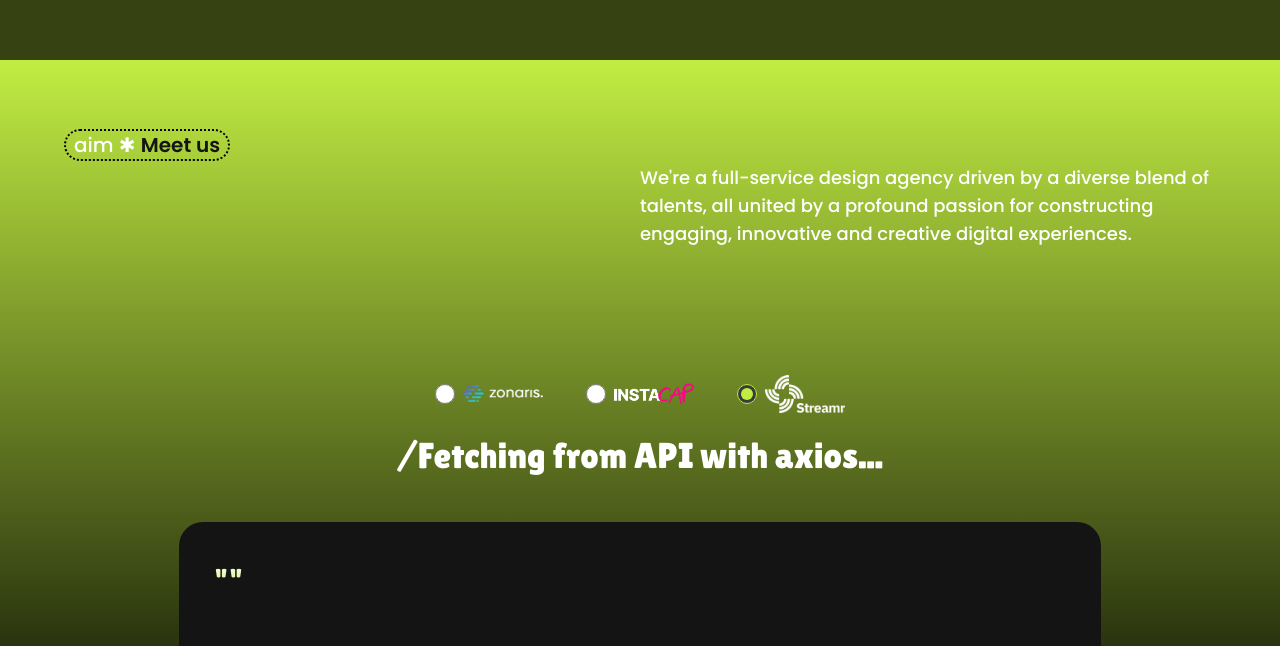
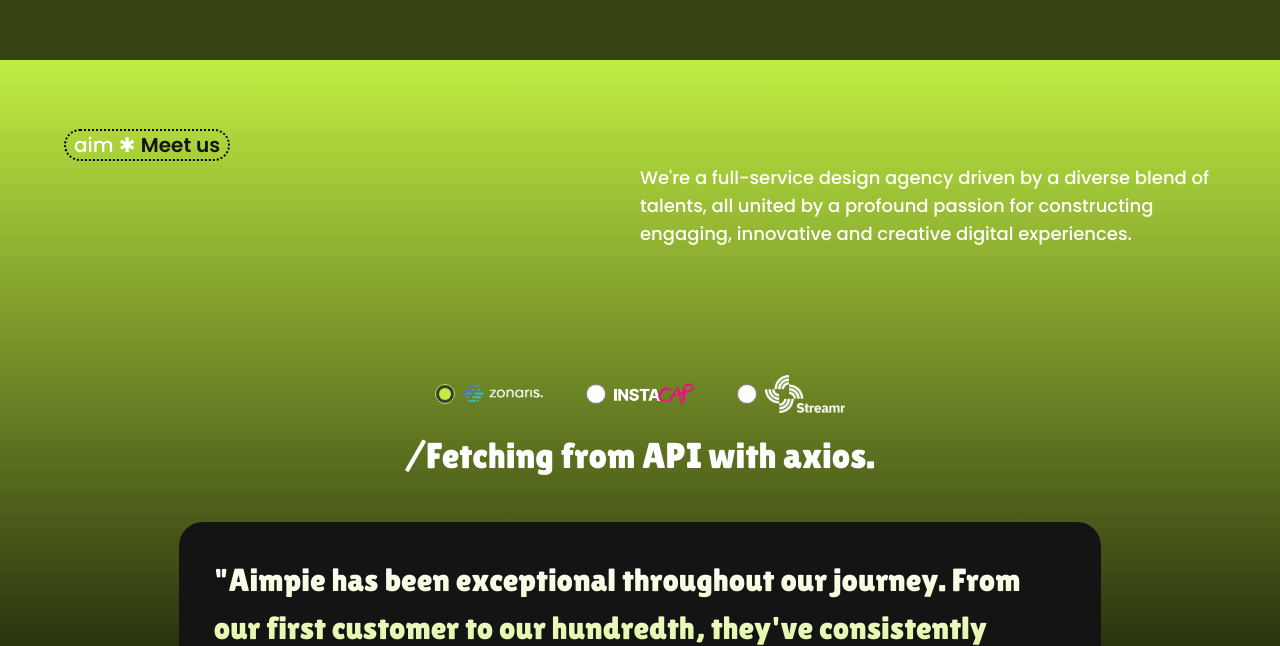
Before and after one commit to YashwantOstwal/Aimpie., a React (Vite) app: page / in a window 1280 px wide. Shown: the part 11354-12000 px from the top of the page. Built offline with nearby package versions, Linux system fonts and the light colour scheme; no server answers; a web font is replaced by a local one.

Commit message:
replaced data fetching from api to in memory fetching ,server is down.

```diff
--- a/src/pages/Homepage/Testimonials.jsx
+++ b/src/pages/Homepage/Testimonials.jsx
@@ -1,13 +1,11 @@
 import { useCallback, useEffect, useRef, memo, useState, useMemo } from 'react'
 import { AnimatePresence, motion, useInView } from 'framer-motion'
-import axios from 'axios'
 import instaCapLogo from '../../assets/images/brandLogos/instaCapLogo.png'
 import streamrLogo from '../../assets/images/brandLogos/streamrLogo.png'
 import zonarisLogo from '../../assets/images/brandLogos/zonarisLogo.png'
 import idAtom from '../../store/atoms.jsx'
 import { useRecoilValue, useSetRecoilState } from 'recoil'
 import brandReviews from './data/brandReviews.js'
-import Marquee from 'react-fast-marquee'
 import { useNavigate } from 'react-router-dom'
 
 let controlInterval;
@@ -24,7 +22,7 @@ export default function Testimonials(){
         isInView? (
             controlInterval = setInterval(()=>{
                 setCardId((prevState)=>{return `${(prevState+1)%3 }`});
-            },2500)
+            },1800)
         ):(
             clearInterval(controlInterval)
 
@@ -67,12 +65,6 @@ const RadioButton = memo((props)=>{
 function Card(){
 
     const cardId = useRecoilValue(idAtom);
-    const [data,setData] = useState('')
-
-    useEffect(()=>{
-    axios.get(`/aimpie/brandReviews/?id=${cardId}`).then(response =>  response.data).then(data=> setData(data))
-},[cardId])
-
     return (
         <>
                 <div className = ' flex justify-center lilita-one-regular text-2xl md:text-4xl text-white'> /Fetching from API with axios{'.'.repeat(parseInt(cardId)+1)}</div>
@@ -82,7 +74,7 @@ function Card(){
         >
             <div className = 'w-[80%] lilita-one-regular h-60 bg-[#141414] text-clamp p-[3%] rounded-3xl'>
                 <p className = 'bg-gradient-to-t from-[#C1ED42] to-white text-transparent bg-clip-text'>
-                "{data}"
+                "{brandReviews[cardId].content}"
                 </p>
             </div>
         </motion.div>
```
